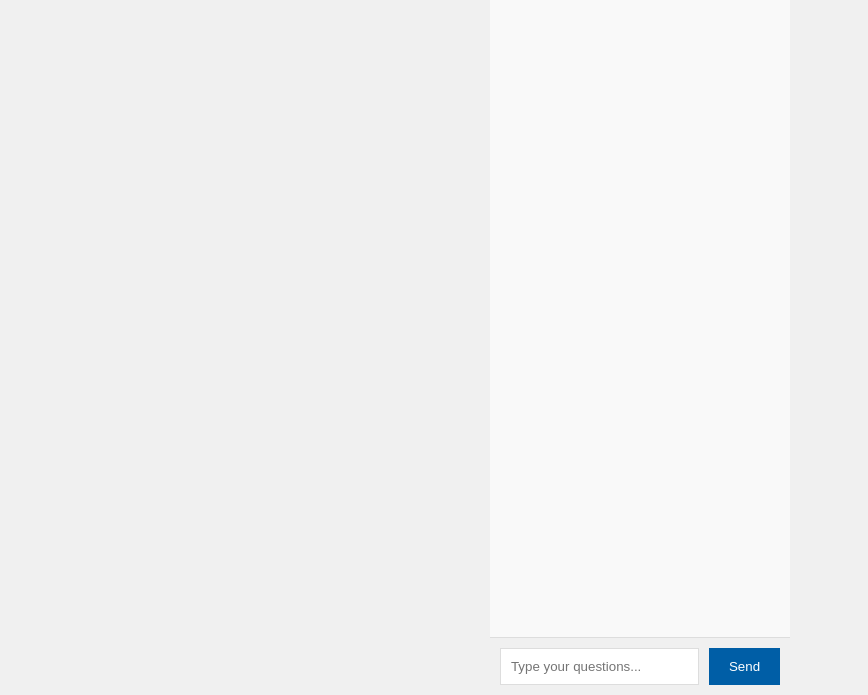
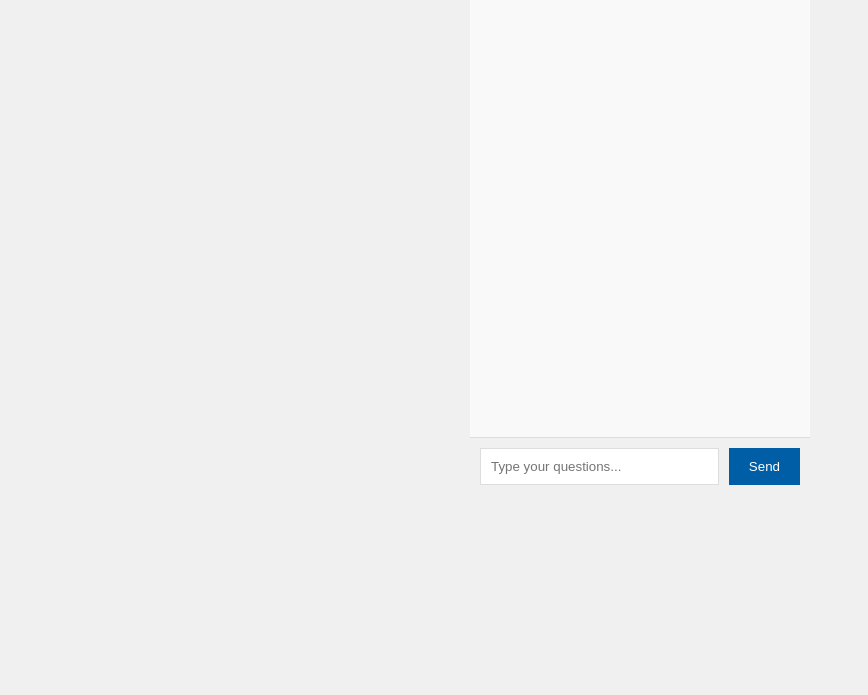
Before and after one commit to AndreeaCaragea/BudgetBuddy, a website: page chat.html in a window 1280 px wide. Shown: the part 124-819 px from the top of the page, without its empty margins (0-868 px from the left). Drawn offline with Linux system fonts and the light colour scheme.

Commit message:
Update styles.css

```diff
--- a/styles.css
+++ b/styles.css
@@ -94,7 +94,8 @@ button:hover {
 }
 
 .chat-window {
-    height: 600px;
+    height: 400px;
+    width: 300px;
     overflow-y: auto;
     padding: 20px;
     background: #f9f9f9;
```
